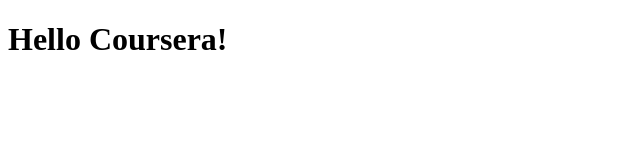
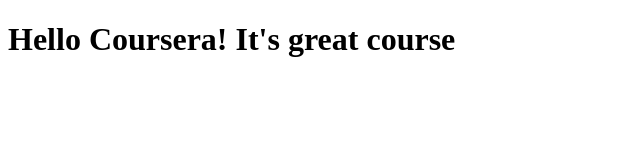
Before and after one commit to maheshwari-huded/coursera-test, a plain HTML site: page site/index.html in a window 1280 px wide. Shown: the whole page, without its empty margins (0-640 px from the left). Drawn offline with Linux system fonts and the light colour scheme.

Commit message:
Small addition to our current content

```diff
--- a/site/index.html
+++ b/site/index.html
@@ -4,6 +4,6 @@
 	<title>Hello Coursera!</title>
 </head>
 <body>
-<h1>Hello Coursera!</h1>
+<h1>Hello Coursera! It's great course</h1>
 </body>
 </html>
```
